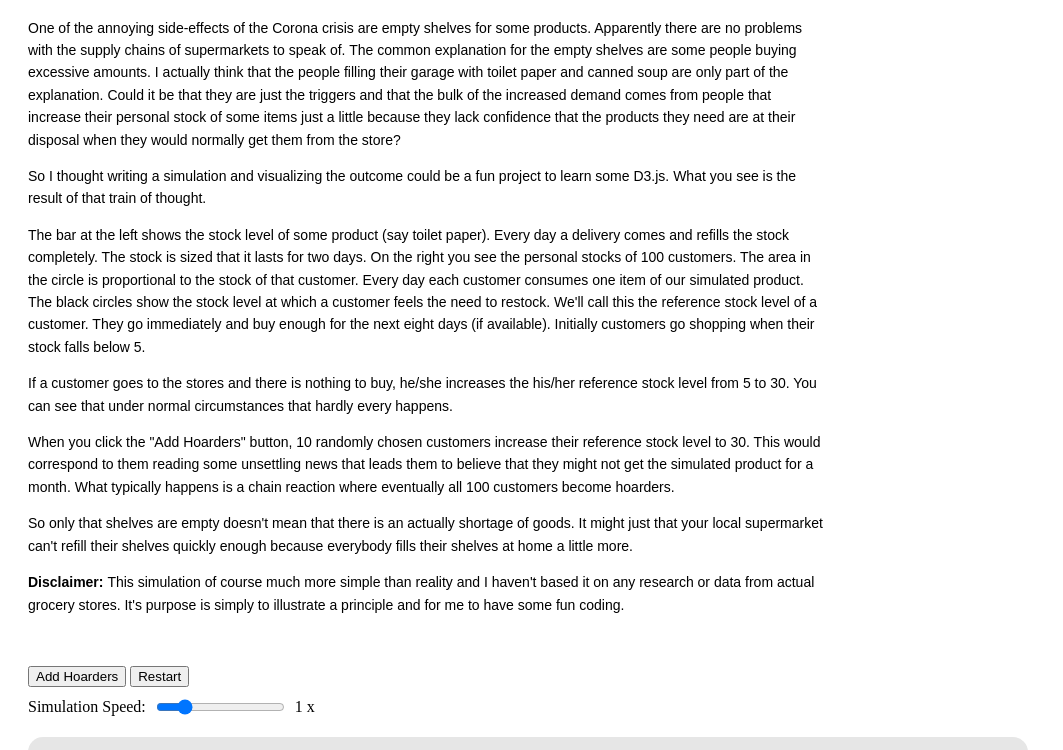
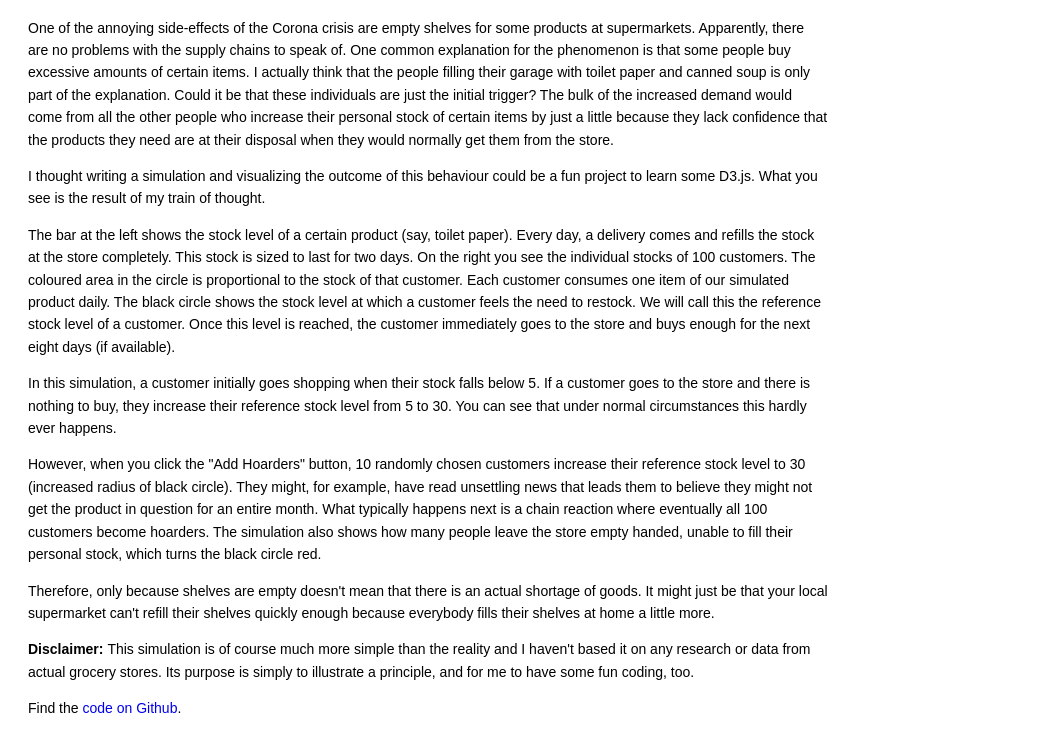
Before and after one commit to svandehoef/hoarding-simulator, a website: page index.html in a window 1280 px wide. Shown: the part 55-805 px from the top of the page, without its empty margins (0-1063 px from the left). Drawn offline with nearby package versions, Linux system fonts and the light colour scheme.

Commit message:
Language correction and Github link

```diff
--- a/index.html
+++ b/index.html
@@ -9,48 +9,28 @@
     <h1>Hoarding Simulator</h1>
     <div style="max-width: 800px">
         <p>
-            One of the annoying side-effects of the Corona crisis are empty shelves for some products. Apparently
-            there are no problems with the supply chains of supermarkets to speak of. The common explanation
-            for the empty shelves are some people buying excessive amounts. I actually think that the people filling
-            their garage with toilet paper and canned soup are only part of the explanation. Could it be that they are
-            just the triggers and that the bulk of the increased demand comes from people that increase their personal
-            stock of some items just a little because they lack confidence that the products they need are at their disposal
-            when they would normally get them from the store?
+            One of the annoying side-effects of the Corona crisis are empty shelves for some products at supermarkets. Apparently, there are no problems with the supply chains to speak of. One common explanation for the phenomenon is that some people buy excessive amounts of certain items. I actually think that the people filling their garage with toilet paper and canned soup is only part of the explanation. Could it be that these individuals are just the initial trigger?  The bulk of the increased demand would come from all the other people who increase their personal stock of certain items by just a little because they lack confidence that the products they need are at their disposal when they would normally get them from the store.
         </p>
         <p>
-            So I thought writing a simulation and visualizing the outcome could be a fun project to learn some D3.js.
-            What you see is the result of that train of thought.
+            I thought writing a simulation and visualizing the outcome of this behaviour could be a fun project to learn some D3.js. What you see is the result of my train of thought.
         </p>
         <p>
-            The bar at the left shows the stock level of some product (say toilet paper). Every day a delivery comes
-            and refills the stock completely. The stock is sized that it lasts for two days.
-            On the right you see the personal stocks of 100 customers. The area in the circle is proportional to
-            the stock of that customer. Every day each customer consumes one item of our simulated product.
-            The black circles show the stock level at which a customer feels the need to restock. We'll call this
-            the reference stock level of a customer.
-            They go immediately
-            and buy enough for the next eight days (if available). Initially customers go shopping when their stock falls
-            below 5.
+            The bar at the left shows the stock level of a certain product (say, toilet paper). Every day, a delivery comes and refills the stock at the store completely. This stock is sized to last for two days. On the right you see the individual stocks of 100 customers. The coloured area in the circle is proportional to the stock of that customer. Each customer consumes one item of our simulated product daily. The black circle shows the stock level at which a customer feels the need to restock. We will call this the reference stock level of a customer. Once this level is reached, the customer immediately goes to the store and buys enough for the next eight days (if available).
         </p>
         <p>
-            If a customer goes to the stores and there is nothing to buy, he/she increases the his/her reference stock
-            level from 5 to 30. You can see that under normal circumstances that hardly every happens.
+            In this simulation, a customer initially goes shopping when their stock falls below 5. If a customer goes to the store and there is nothing to buy, they increase their reference stock level from 5 to 30. You can see that under normal circumstances this hardly ever happens.
         </p>
         <p>
-            When you click the "Add Hoarders" button, 10 randomly chosen customers increase their reference stock level
-            to 30. This would correspond to them reading some unsettling news that leads them to believe that they
-            might not get the simulated product for a month. What typically happens is a chain reaction where
-            eventually all 100 customers become hoarders.
+            However, when you click the "Add Hoarders" button, 10 randomly chosen customers increase their reference stock level to 30 (increased radius of black circle). They might, for example, have read  unsettling news that leads them to believe they might not get the product in question for an entire month. What typically happens next is a chain reaction where eventually all 100 customers become hoarders. The simulation also shows how many people leave the store empty handed, unable to fill their personal stock, which turns the black circle red.
         </p>
         <p>
-            So only that shelves are empty doesn't mean that there is an actually shortage of goods. It might just
-            that your local supermarket can't refill their shelves quickly enough because everybody fills their shelves
-            at home a little more.
+            Therefore, only because shelves are empty doesn't mean that there is an actual shortage of goods. It might just be that your local supermarket can't refill their shelves quickly enough because everybody fills their shelves at home a little more.
         </p>
         <p>
-            <b>Disclaimer: </b> This simulation of course much more simple than reality and I haven't based it on
-            any research or data from actual grocery stores. It's purpose is simply to illustrate a principle
-            and for me to have some fun coding.
+            <b>Disclaimer: </b> This simulation is of course much more simple than the reality and I haven't based it on any research or data from actual grocery stores. Its purpose is simply to illustrate a principle, and for me to have some fun coding, too.
+        </p>
+        <p>
+            Find the <a href="https://github.com/svandehoef/hoarding-simulator">code on Github</a>.
         </p>
     </div>
     <div style="margin-top: 50px">
@@ -320,10 +300,20 @@
             line-height: 22.4px;
         }
 
+        span {
+            font-family: sans-serif;
+            font-size: 14px;
+            line-height: 22.4px;
+        }
+
         h1 {
             font-family: sans-serif;
             font-size: 28.8px;
             font-weight: 400;
+        }
+
+        a {
+            text-decoration: none;
         }
 
         .formRow {
```
